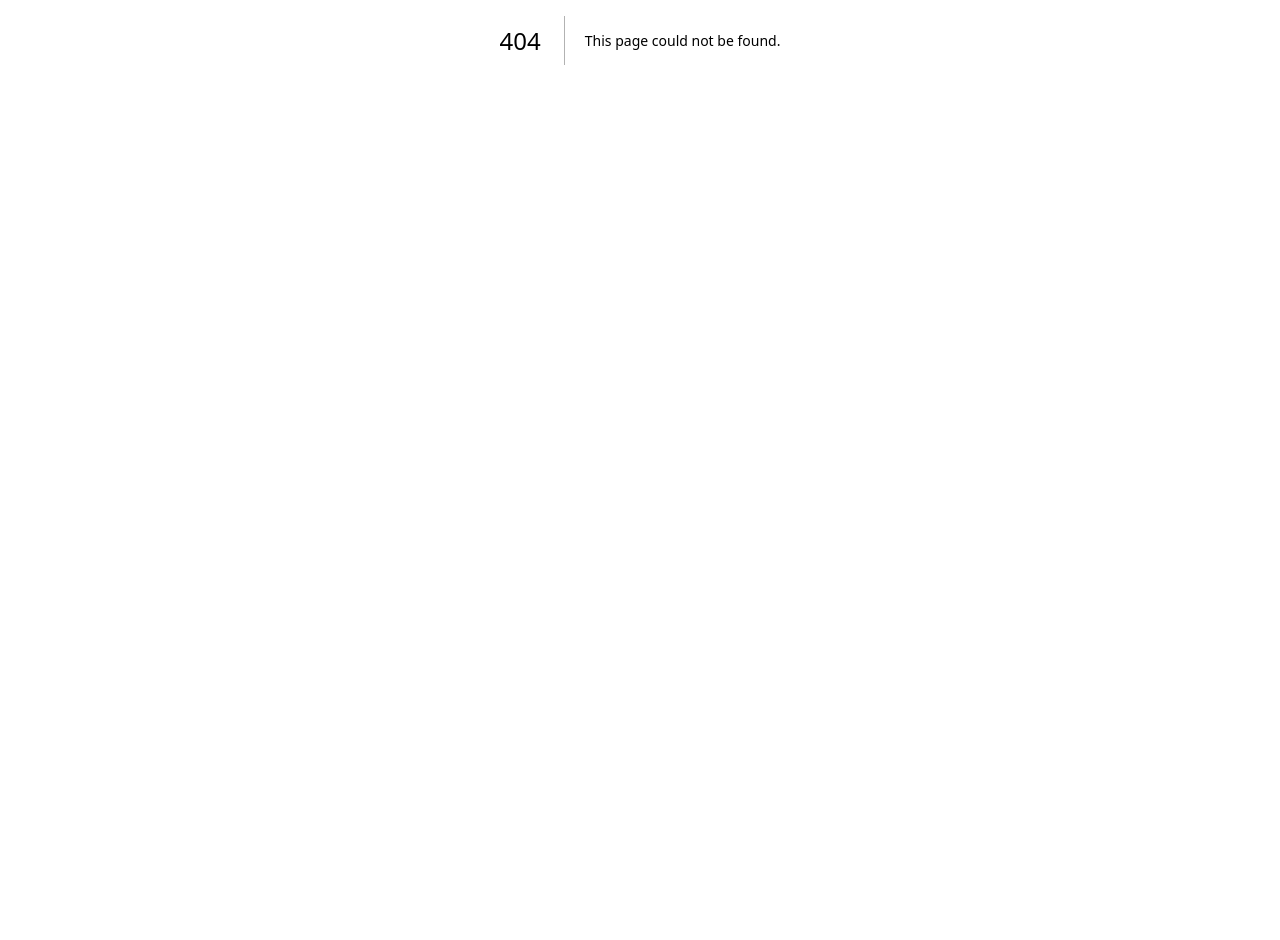
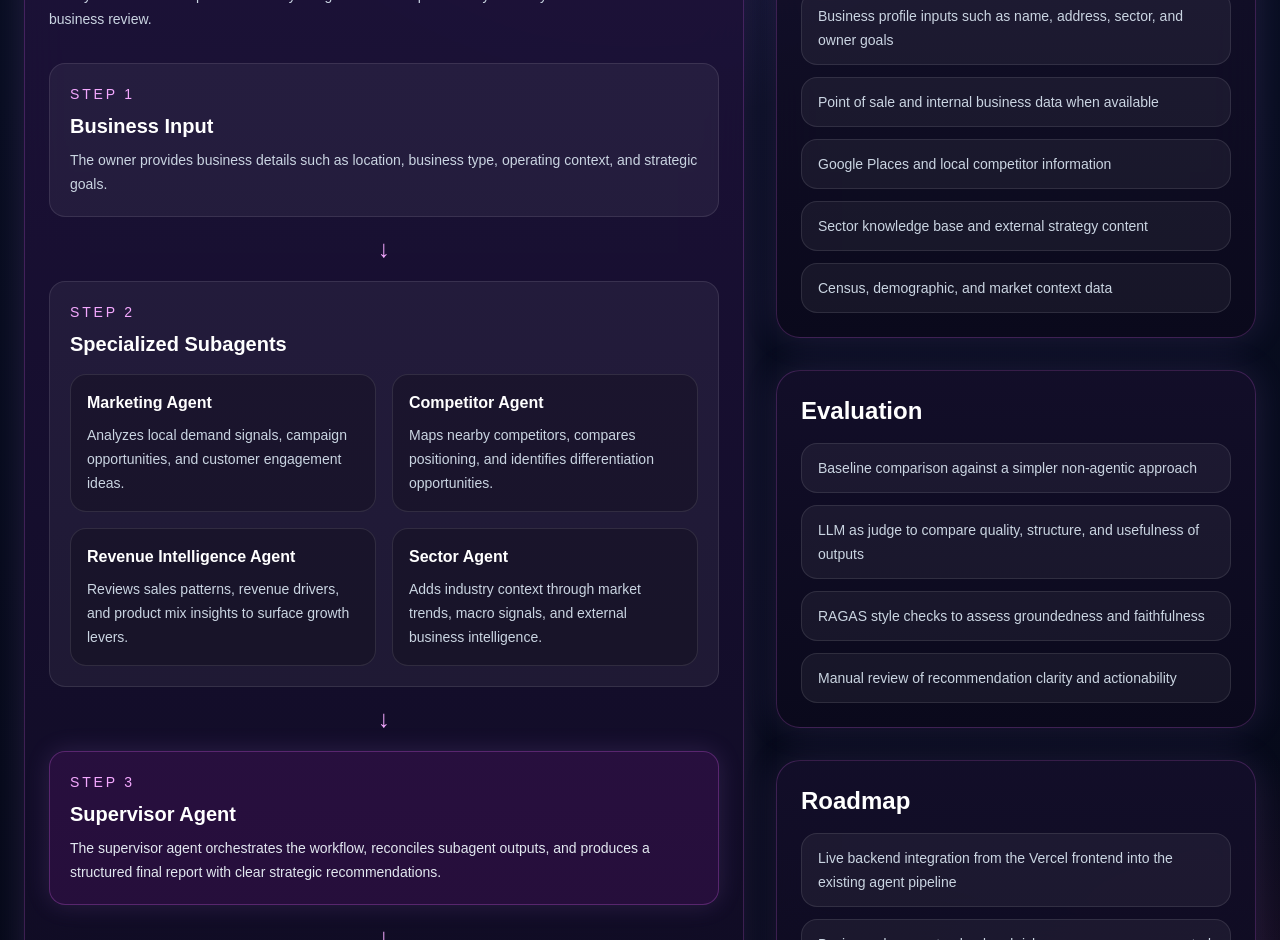
Before and after one commit to ndvictor/consultagent-web, a Next.js app: page /about in a window 1280 px wide. Before the commit this address had no page. Shown: the part 360-1300 px from the top of the page. Before the commit the page ends 800 px from the top, so only its background shows below. Built offline with nearby package versions, Linux system fonts and the light colour scheme.

Commit message:
Add architecture and about page

```diff
--- /dev/null
+++ b/app/about/page.tsx
@@ -0,0 +1,194 @@
+export default function AboutPage() {
+  const agents = [
+    {
+      name: "Marketing Agent",
+      text: "Analyzes local demand signals, campaign opportunities, and customer engagement ideas.",
+    },
+    {
+      name: "Competitor Agent",
+      text: "Maps nearby competitors, compares positioning, and identifies differentiation opportunities.",
+    },
+    {
+      name: "Revenue Intelligence Agent",
+      text: "Reviews sales patterns, revenue drivers, and product mix insights to surface growth levers.",
+    },
+    {
+      name: "Sector Agent",
+      text: "Adds industry context through market trends, macro signals, and external business intelligence.",
+    },
+  ];
+
+  const dataSources = [
+    "Business profile inputs such as name, address, sector, and owner goals",
+    "Point of sale and internal business data when available",
+    "Google Places and local competitor information",
+    "Sector knowledge base and external strategy content",
+    "Census, demographic, and market context data",
+  ];
+
+  const evaluationItems = [
+    "Baseline comparison against a simpler non-agentic approach",
+    "LLM as judge to compare quality, structure, and usefulness of outputs",
+    "RAGAS style checks to assess groundedness and faithfulness",
+    "Manual review of recommendation clarity and actionability",
+  ];
+
+  const roadmapItems = [
+    "Live backend integration from the Vercel frontend into the existing agent pipeline",
+    "Business document upload and richer memory across repeated sessions",
+    "Interactive Q&A on generated reports and uploaded business data",
+    "Expanded support beyond coffee shops into other local business categories",
+  ];
+
+  return (
+    <main className="relative min-h-screen overflow-hidden bg-[#050816] text-white">
+      <div className="absolute inset-0 bg-[radial-gradient(circle_at_top,_rgba(139,92,246,0.22),_transparent_28%),radial-gradient(circle_at_bottom_right,_rgba(236,72,153,0.16),_transparent_24%),linear-gradient(to_bottom,_#090f24,_#050816)]" />
+      <div className="absolute inset-0 opacity-20 [background-image:radial-gradient(#ffffff_0.6px,transparent_0.6px)] [background-size:26px_26px]" />
+
+      <section className="relative mx-auto max-w-7xl px-6 py-14">
+        <div className="mx-auto max-w-4xl text-center">
+          <p className="mb-3 inline-flex rounded-full border border-fuchsia-500/30 bg-fuchsia-500/10 px-4 py-1 text-sm text-fuchsia-200">
+            About the System
+          </p>
+
+          <h1 className="text-4xl font-bold tracking-tight sm:text-6xl">
+            <span className="bg-gradient-to-r from-violet-400 via-fuchsia-400 to-pink-400 bg-clip-text text-transparent">
+              ConsultAgent Architecture
+            </span>
+          </h1>
+
+          <p className="mx-auto mt-4 max-w-3xl text-base leading-7 text-slate-300 sm:text-lg">
+            ConsultAgent is a multi-agent system designed to help local business owners
+            transform fragmented business inputs into structured, actionable strategy.
+          </p>
+        </div>
+
+        <div className="mt-12 grid gap-8 lg:grid-cols-[1.2fr_0.8fr]">
+          <div className="rounded-3xl border border-fuchsia-400/20 bg-[linear-gradient(180deg,rgba(30,18,58,0.92),rgba(15,12,34,0.92))] p-6 shadow-[0_0_35px_rgba(192,132,252,0.16)] backdrop-blur-xl">
+            <h2 className="text-2xl font-semibold text-white">System Flow</h2>
+            <p className="mt-2 text-sm leading-6 text-slate-300">
+              The system combines specialized analysis agents with a supervisor layer
+              that synthesizes results into a final business review.
+            </p>
+
+            <div className="mt-8 space-y-4">
+              <div className="rounded-2xl border border-white/10 bg-white/5 p-5">
+                <p className="text-sm uppercase tracking-[0.2em] text-fuchsia-300">
+                  Step 1
+                </p>
+                <h3 className="mt-2 text-xl font-semibold text-white">
+                  Business Input
+                </h3>
+                <p className="mt-2 text-sm leading-6 text-slate-300">
+                  The owner provides business details such as location, business type,
+                  operating context, and strategic goals.
+                </p>
+              </div>
+
+              <div className="flex justify-center text-2xl text-fuchsia-300">↓</div>
+
+              <div className="rounded-2xl border border-white/10 bg-white/5 p-5">
+                <p className="text-sm uppercase tracking-[0.2em] text-fuchsia-300">
+                  Step 2
+                </p>
+                <h3 className="mt-2 text-xl font-semibold text-white">
+                  Specialized Subagents
+                </h3>
+                <div className="mt-4 grid gap-4 md:grid-cols-2">
+                  {agents.map((agent) => (
+                    <div
+                      key={agent.name}
+                      className="rounded-2xl border border-white/10 bg-black/20 p-4"
+                    >
+                      <h4 className="text-base font-semibold text-white">
+                        {agent.name}
+                      </h4>
+                      <p className="mt-2 text-sm leading-6 text-slate-300">
+                        {agent.text}
+                      </p>
+                    </div>
+                  ))}
+                </div>
+              </div>
+
+              <div className="flex justify-center text-2xl text-fuchsia-300">↓</div>
+
+              <div className="rounded-2xl border border-fuchsia-400/25 bg-fuchsia-500/10 p-5 shadow-[0_0_25px_rgba(192,132,252,0.15)]">
+                <p className="text-sm uppercase tracking-[0.2em] text-fuchsia-300">
+                  Step 3
+                </p>
+                <h3 className="mt-2 text-xl font-semibold text-white">
+                  Supervisor Agent
+                </h3>
+                <p className="mt-2 text-sm leading-6 text-slate-200">
+                  The supervisor agent orchestrates the workflow, reconciles subagent
+                  outputs, and produces a structured final report with clear strategic
+                  recommendations.
+                </p>
+              </div>
+
+              <div className="flex justify-center text-2xl text-fuchsia-300">↓</div>
+
+              <div className="rounded-2xl border border-white/10 bg-white/5 p-5">
+                <p className="text-sm uppercase tracking-[0.2em] text-fuchsia-300">
+                  Step 4
+                </p>
+                <h3 className="mt-2 text-xl font-semibold text-white">
+                  Final Report
+                </h3>
+                <p className="mt-2 text-sm leading-6 text-slate-300">
+                  The user receives an executive summary, competitor analysis, revenue
+                  and sector insights, and prioritized strategic recommendations.
+                </p>
+              </div>
+            </div>
+          </div>
+
+          <div className="space-y-8">
+            <div className="rounded-3xl border border-fuchsia-400/20 bg-[linear-gradient(180deg,rgba(20,15,42,0.92),rgba(11,10,28,0.92))] p-6 shadow-[0_0_35px_rgba(192,132,252,0.14)] backdrop-blur-xl">
+              <h2 className="text-2xl font-semibold text-white">Data Sources</h2>
+              <ul className="mt-4 space-y-3 text-sm leading-6 text-slate-300">
+                {dataSources.map((item) => (
+                  <li
+                    key={item}
+                    className="rounded-2xl border border-white/10 bg-white/5 px-4 py-3"
+                  >
+                    {item}
+                  </li>
+                ))}
+              </ul>
+            </div>
+
+            <div className="rounded-3xl border border-fuchsia-400/20 bg-[linear-gradient(180deg,rgba(20,15,42,0.92),rgba(11,10,28,0.92))] p-6 shadow-[0_0_35px_rgba(192,132,252,0.14)] backdrop-blur-xl">
+              <h2 className="text-2xl font-semibold text-white">Evaluation</h2>
+              <ul className="mt-4 space-y-3 text-sm leading-6 text-slate-300">
+                {evaluationItems.map((item) => (
+                  <li
+                    key={item}
+                    className="rounded-2xl border border-white/10 bg-white/5 px-4 py-3"
+                  >
+                    {item}
+                  </li>
+                ))}
+              </ul>
+            </div>
+
+            <div className="rounded-3xl border border-fuchsia-400/20 bg-[linear-gradient(180deg,rgba(20,15,42,0.92),rgba(11,10,28,0.92))] p-6 shadow-[0_0_35px_rgba(192,132,252,0.14)] backdrop-blur-xl">
+              <h2 className="text-2xl font-semibold text-white">Roadmap</h2>
+              <ul className="mt-4 space-y-3 text-sm leading-6 text-slate-300">
+                {roadmapItems.map((item) => (
+                  <li
+                    key={item}
+                    className="rounded-2xl border border-white/10 bg-white/5 px-4 py-3"
+                  >
+                    {item}
+                  </li>
+                ))}
+              </ul>
+            </div>
+          </div>
+        </div>
+      </section>
+    </main>
+  );
+}
```
